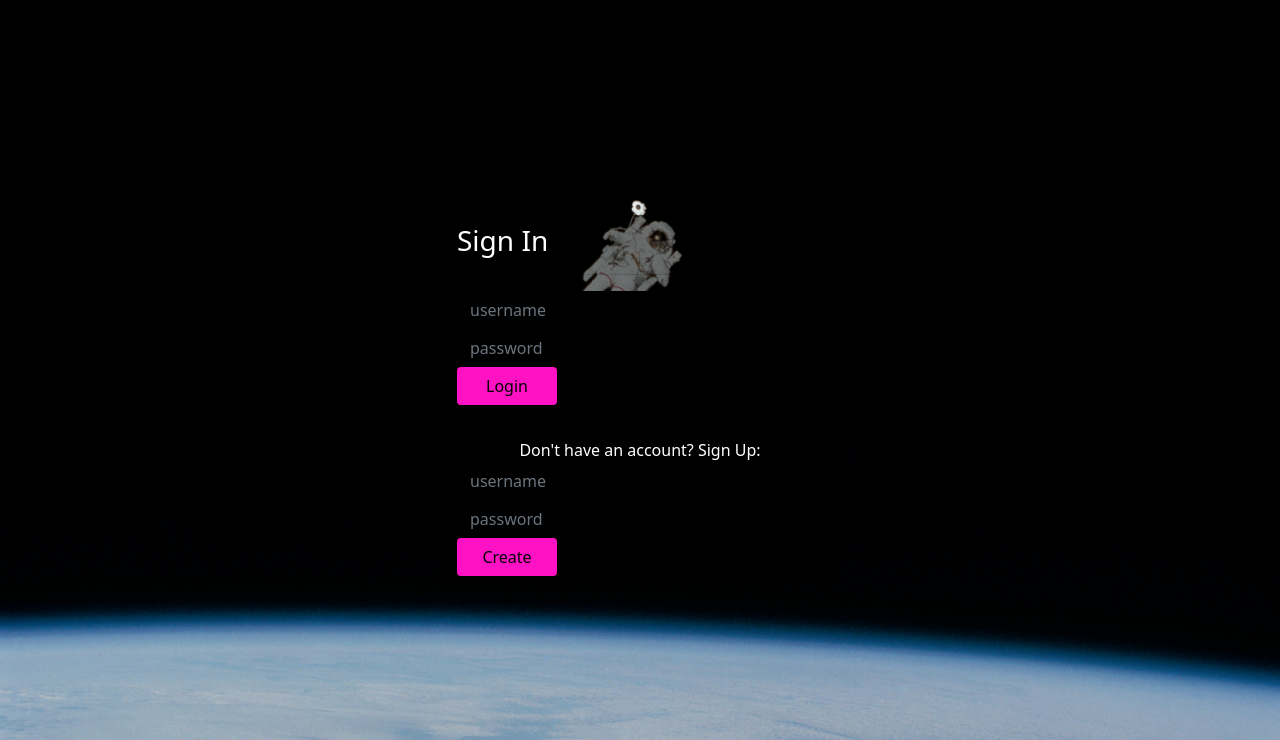
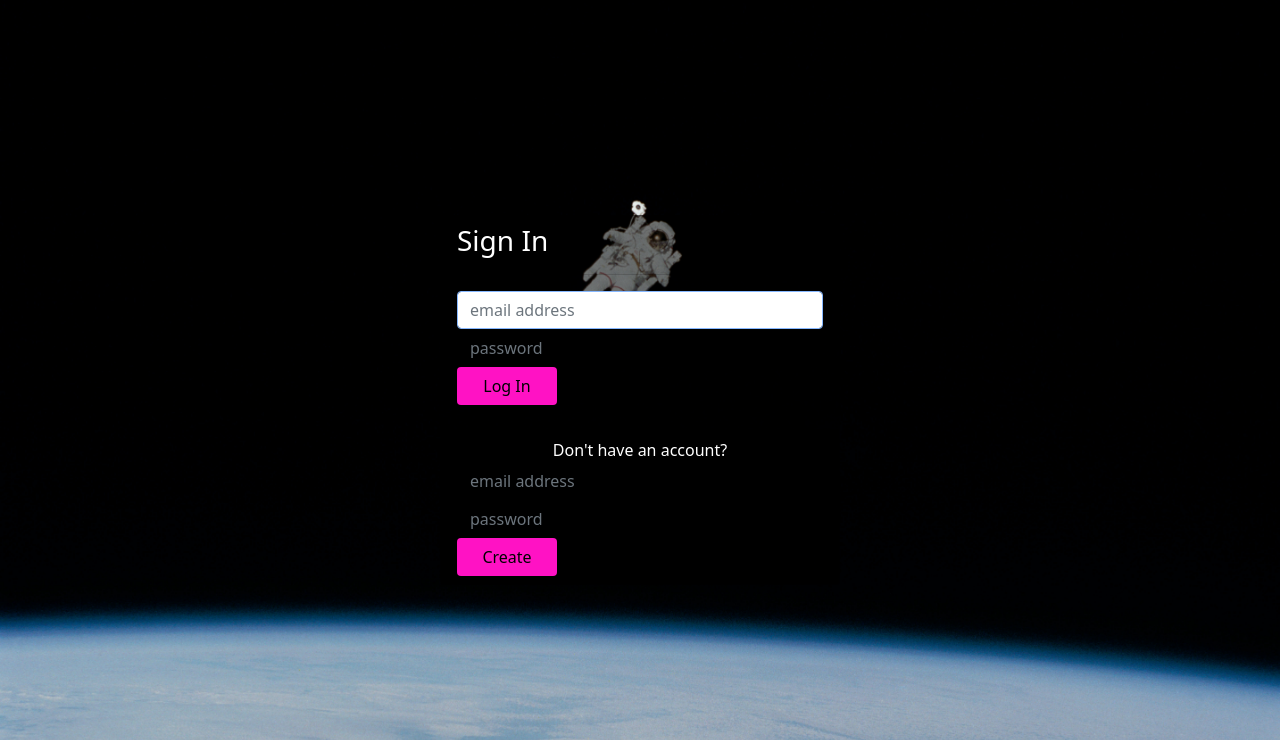
Before and after one commit to scoutmcfall/space-weather-hackbright, a Flask app: page / in a window 1280 px wide. Shown: the top 740 px of the page. Run offline with Flask 2, Linux system fonts and the light colour scheme.

Commit message:
fix forms on login page

```diff
--- a/templates/login-signup.html
+++ b/templates/login-signup.html
@@ -90,36 +90,39 @@ margin-left: 4px;
 
 			</div>
 			<div class="card-body">
-				<form action="/users" method="POST" class = "form-signin">
-					<div class="input-group form-group">
-						<input type="text" class="form-control" placeholder="username">
+                   <!-- log in -->
+                   <form action="/handle-login" method="POST" class = "form-signin">
+                    <div class="input-group form-group">
+						<input type="text" name = "login_email" class="form-control" placeholder="email address" required = "" autofocus = "">
 					</div>
 					<div class="input-group form-group">
-						<input type="password" class="form-control" placeholder="password">
+						<input type="password" name = "login_password" class="form-control" placeholder="password" required = "">
 					</div>
 
 					<div class="form-group">
-						<input type="submit" value="Login" class="btn float-right login_btn" onclick="loading();">
+						<input type="submit" value="Log In" name = "anything_submit" class="btn float-right login_btn" onclick="loading();">
 					</div>
-				</form>
+                </form>
+
 			</div>
 
 			<div class="card-footer">
 				<div class="d-flex justify-content-center links">
-					Don't have an account? Sign Up:
+					Don't have an account?
 				</div>
-                <form action="/handle-login" method="POST" class = "form-signin">
-                    <div class="input-group form-group">
-						<input type="text" class="form-control" placeholder="username">
+                <!-- create an account -->
+				<form action="/users" method="POST" class = "form-signin">
+					<div class="input-group form-group">
+						<input type="text" name = "email" class="form-control" placeholder="email address" autofocus = "">
 					</div>
 					<div class="input-group form-group">
-						<input type="password" class="form-control" placeholder="password">
+						<input type="password" name = "password" class="form-control" placeholder="password">
 					</div>
 
 					<div class="form-group">
-						<input type="submit" value="Create" class="btn float-right login_btn" onclick="loading();">
+						<input type="submit" value="Create" name = "anything_submit" class="btn float-right login_btn" onclick="loading();">
 					</div>
-                </form>
+				</form>
 
 			</div>
 		</div>
```
